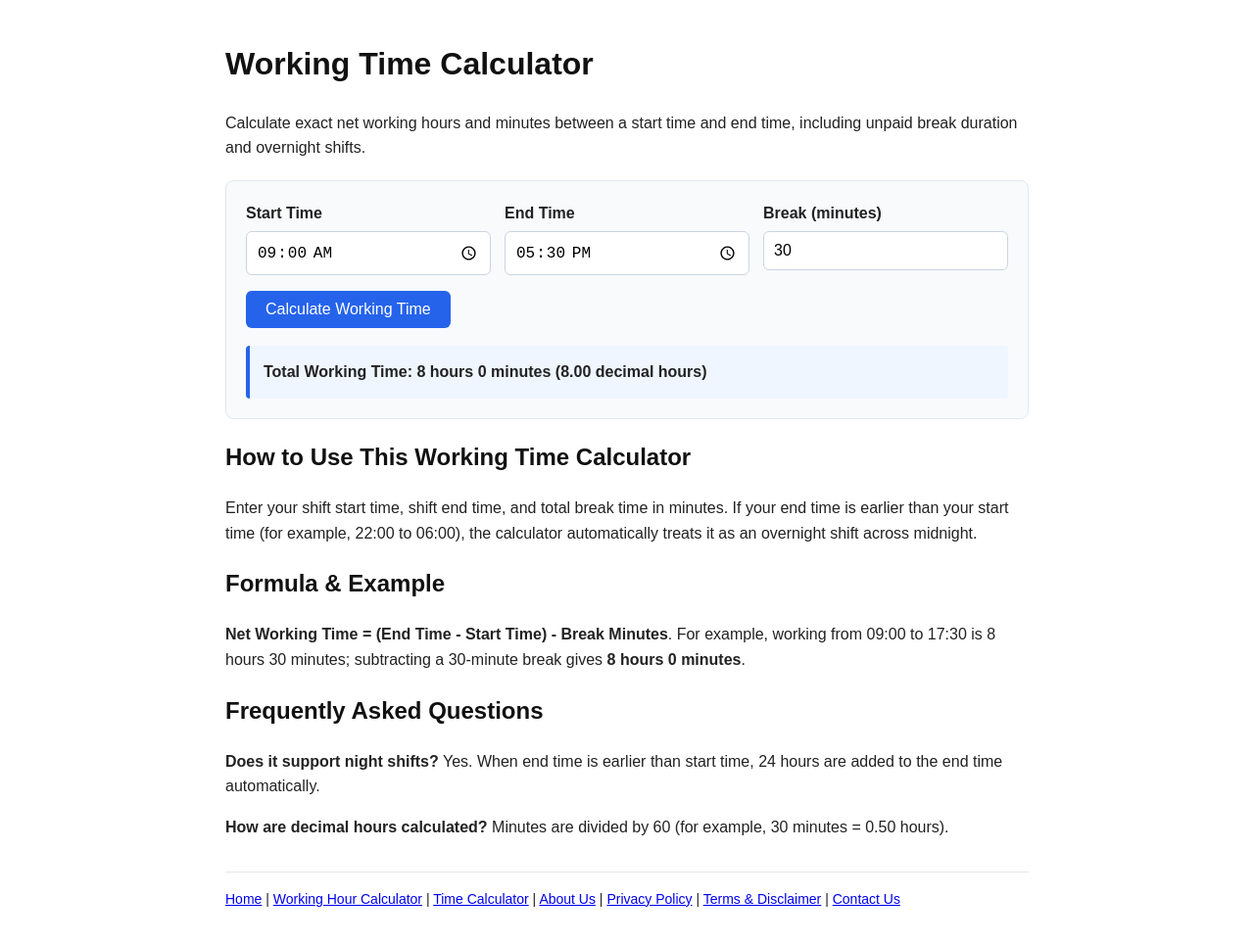
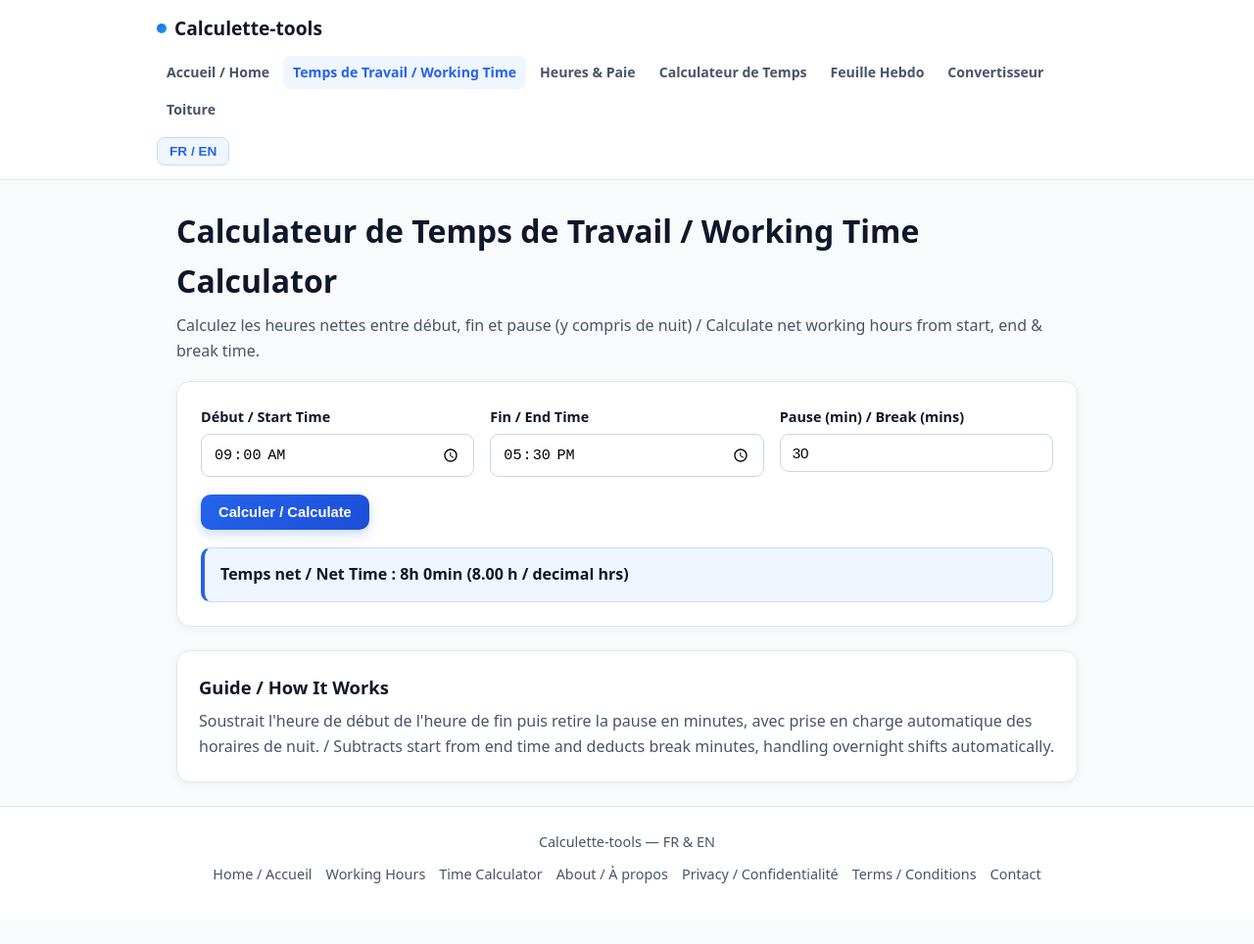
Before and after one commit to Alyasmalikit/calculette-tools, a plain HTML site: page working-time-calculator.html in a window 1280 px wide. Shown: the whole page at 98% size. After the commit the page ends 940 px from the top, so only its background shows below. Drawn offline with Linux system fonts and the light colour scheme.

Commit message:
Enhance bilingual support and styling for calculator
Updated the working time calculator to support bilingual functionality and improved styling.

```diff
--- a/working-time-calculator.html
+++ b/working-time-calculator.html
@@ -1,92 +1,124 @@
 <!DOCTYPE html>
-<html lang="en">
+<html lang="fr">
 <head>
-  <meta charset="UTF-8" />
-  <meta name="viewport" content="width=device-width, initial-scale=1.0" />
-  <title>Working Time Calculator | Calculette-tools</title>
+<meta charset="UTF-8">
+<meta name="viewport" content="width=device-width, initial-scale=1.0">
+<title>Working Time Calculator / Temps de Travail | Calculette-tools</title>
 <style>
-    body { font-family: Arial, sans-serif; line-height: 1.6; max-width: 820px; margin: 40px auto; padding: 0 20px; color: #222; }
-    h1, h2 { color: #111; }
-    .box { background: #f8fafc; border: 1px solid #e2e8f0; border-radius: 8px; padding: 20px; margin: 20px 0; }
-    .grid { display: grid; grid-template-columns: repeat(auto-fit, minmax(200px, 1fr)); gap: 14px; }
-    label { display: block; font-weight: bold; margin-bottom: 6px; }
-    input { width: 100%; padding: 10px; border: 1px solid #cbd5e1; border-radius: 6px; font-size: 1rem; box-sizing: border-box; }
-    button { margin-top: 16px; padding: 10px 20px; background: #2563eb; color: #fff; border: none; border-radius: 6px; font-size: 1rem; cursor: pointer; }
-    button:hover { background: #1d4ed8; }
-    .result { margin-top: 18px; padding: 14px; background: #eff6ff; border-left: 4px solid #2563eb; border-radius: 4px; font-weight: bold; }
-    .nav { margin-top: 32px; padding-top: 16px; border-top: 1px solid #e5e7eb; font-size: 14px; }
+  :root {
+    --bg: #f8fafc; --surface: #ffffff; --ink: #0f172a; --muted: #475569;
+    --border: #e2e8f0; --primary: #2563eb; --primary-dark: #1d4ed8;
+    --accent: #0ea5e9; --soft-blue: #eff6ff; --radius: 14px;
+    --shadow-sm: 0 2px 8px rgba(15, 23, 42, 0.05);
+  }
+  * { box-sizing: border-box; }
+  body { margin: 0; font-family: system-ui, -apple-system, "Segoe UI", Roboto, sans-serif; background: var(--bg); color: var(--ink); line-height: 1.6; }
+  .container { max-width: 960px; margin: 0 auto; padding: 0 20px; }
+  .site-header { position: sticky; top: 0; z-index: 20; background: rgba(255,255,255,0.95); backdrop-filter: blur(10px); border-bottom: 1px solid var(--border); }
+  .nav-bar { display: flex; align-items: center; justify-content: space-between; flex-wrap: wrap; gap: 12px; padding: 14px 0; }
+  .brand { font-weight: 800; font-size: 1.2rem; color: var(--ink); text-decoration: none; display: inline-flex; align-items: center; gap: 8px; }
+  .dot { width: 10px; height: 10px; border-radius: 50%; background: linear-gradient(135deg, var(--primary), var(--accent)); display: inline-block; }
+  .nav-right { display: flex; align-items: center; flex-wrap: wrap; gap: 10px; }
+  .nav-menu { display: flex; flex-wrap: wrap; gap: 4px; }
+  .nav-menu a { color: var(--muted); text-decoration: none; font-size: 0.88rem; font-weight: 600; padding: 6px 10px; border-radius: 8px; }
+  .nav-menu a:hover, .nav-menu a.active { color: var(--primary); background: var(--soft-blue); }
+  .lang-btn { background: var(--soft-blue); color: var(--primary); border: 1px solid #bfdbfe; padding: 6px 12px; border-radius: 8px; font-weight: 700; font-size: 0.85rem; cursor: pointer; }
+  .page-head { margin: 26px 0 18px; }
+  .page-head h1 { margin: 0 0 8px; font-size: clamp(1.5rem, 3vw, 2rem); }
+  .page-head p { margin: 0; color: var(--muted); }
+  .panel { background: var(--surface); border: 1px solid var(--border); border-radius: var(--radius); padding: 24px; box-shadow: var(--shadow-sm); margin-bottom: 24px; }
+  .row { display: grid; grid-template-columns: repeat(auto-fit, minmax(180px, 1fr)); gap: 16px; margin-bottom: 18px; }
+  label { display: block; font-size: 0.9rem; font-weight: 600; margin-bottom: 6px; }
+  input { width: 100%; padding: 10px 12px; border: 1px solid #cbd5e1; border-radius: 9px; font-size: 0.95rem; }
+  .btn { display: inline-flex; align-items: center; justify-content: center; background: linear-gradient(135deg, var(--primary), var(--primary-dark)); color: #fff; padding: 10px 18px; border-radius: 10px; font-size: 0.92rem; font-weight: 600; border: none; cursor: pointer; box-shadow: 0 4px 12px rgba(37, 99, 235, 0.25); }
+  .result-box { margin-top: 18px; padding: 14px 16px; background: var(--soft-blue); border: 1px solid #bfdbfe; border-left: 4px solid var(--primary); border-radius: 10px; font-weight: 700; }
+  .info-card { background: var(--surface); border: 1px solid var(--border); border-radius: var(--radius); padding: 22px; margin-bottom: 24px; box-shadow: var(--shadow-sm); }
+  .info-card h2 { margin: 0 0 8px; font-size: 1.15rem; }
+  .info-card p { margin: 0; color: var(--muted); }
+  .site-footer { border-top: 1px solid var(--border); background: var(--surface); padding: 24px 0 36px; text-align: center; font-size: 0.9rem; color: var(--muted); }
+  .footer-links { margin-top: 10px; display: flex; flex-wrap: wrap; justify-content: center; gap: 14px; }
+  .footer-links a { color: var(--muted); text-decoration: none; font-weight: 500; }
 </style>
 </head>
 <body>
-  <h1>Working Time Calculator</h1>
-  <p>Calculate exact net working hours and minutes between a start time and end time, including unpaid break duration and overnight shifts.</p>
 
-  <div class="box">
-    <div class="grid">
-      <div>
-        <label for="startTime">Start Time</label>
-        <input id="startTime" type="time" value="09:00" />
-      </div>
-      <div>
-        <label for="endTime">End Time</label>
-        <input id="endTime" type="time" value="17:30" />
-      </div>
-      <div>
-        <label for="breakMins">Break (minutes)</label>
-        <input id="breakMins" type="number" min="0" value="30" />
+<header class="site-header">
+  <div class="container nav-bar">
+    <a href="index.html" class="brand"><span class="dot"></span>Calculette-tools</a>
+    <div class="nav-right">
+      <nav class="nav-menu">
+        <a href="index.html">Accueil / Home</a>
+        <a href="working-time-calculator.html" class="active">Temps de Travail / Working Time</a>
+        <a href="working-hour-calculator.html">Heures &amp; Paie</a>
+        <a href="time-calculator.html">Calculateur de Temps</a>
+        <a href="feuille-hebdo.html">Feuille Hebdo</a>
+        <a href="convertisseur.html">Convertisseur</a>
+        <a href="toiture-croupe.html">Toiture</a>
+      </nav>
+      <button type="button" id="langToggle" class="lang-btn" onclick="switchLang()">FR / EN</button>
     </div>
   </div>
-    <button type="button" onclick="calcWorkingTime()">Calculate Working Time</button>
-    <div id="wtResult" class="result">Total Working Time: 8 hours 0 minutes (8.00 decimal hours)</div>
+</header>
+
+<main class="container">
+  <div class="page-head">
+    <h1>Calculateur de Temps de Travail / Working Time Calculator</h1>
+    <p>Calculez les heures nettes entre début, fin et pause (y compris de nuit) / Calculate net working hours from start, end &amp; break time.</p>
   </div>
 
-  <h2>How to Use This Working Time Calculator</h2>
-  <p>Enter your shift start time, shift end time, and total break time in minutes. If your end time is earlier than your start time (for example, 22:00 to 06:00), the calculator automatically treats it as an overnight shift across midnight.</p>
+  <section class="panel">
+    <div class="row">
+      <div><label for="startTime">Début / Start Time</label><input id="startTime" type="time" value="09:00"></div>
+      <div><label for="endTime">Fin / End Time</label><input id="endTime" type="time" value="17:30"></div>
+      <div><label for="breakMins">Pause (min) / Break (mins)</label><input id="breakMins" type="number" min="0" value="30"></div>
+    </div>
+    <button type="button" class="btn" onclick="calcWT()">Calculer / Calculate</button>
+    <div id="wtResult" class="result-box">Temps net / Net Time : 8h 0min (8.00 h / decimal hrs)</div>
+  </section>
 
-  <h2>Formula &amp; Example</h2>
-  <p><strong>Net Working Time = (End Time - Start Time) - Break Minutes</strong>. For example, working from 09:00 to 17:30 is 8 hours 30 minutes; subtracting a 30-minute break gives <strong>8 hours 0 minutes</strong>.</p>
+  <section class="info-card">
+    <h2>Guide / How It Works</h2>
+    <p>Soustrait l'heure de début de l'heure de fin puis retire la pause en minutes, avec prise en charge automatique des horaires de nuit. / Subtracts start from end time and deducts break minutes, handling overnight shifts automatically.</p>
+  </section>
+</main>
 
-  <h2>Frequently Asked Questions</h2>
-  <p><strong>Does it support night shifts?</strong> Yes. When end time is earlier than start time, 24 hours are added to the end time automatically.</p>
-  <p><strong>How are decimal hours calculated?</strong> Minutes are divided by 60 (for example, 30 minutes = 0.50 hours).</p>
-
-  <div class="nav">
-    <a href="index.html">Home</a> |
-    <a href="working-hour-calculator.html">Working Hour Calculator</a> |
-    <a href="time-calculator.html">Time Calculator</a> |
-    <a href="about.html">About Us</a> |
-    <a href="privacy.html">Privacy Policy</a> |
-    <a href="terms.html">Terms &amp; Disclaimer</a> |
-    <a href="contact.html">Contact Us</a>
+<footer class="site-footer">
+  <div class="container">
+    <div>Calculette-tools — FR &amp; EN</div>
+    <div class="footer-links">
+      <a href="index.html">Home / Accueil</a>
+      <a href="working-hour-calculator.html">Working Hours</a>
+      <a href="time-calculator.html">Time Calculator</a>
+      <a href="about.html">About / À propos</a>
+      <a href="privacy.html">Privacy / Confidentialité</a>
+      <a href="terms.html">Terms / Conditions</a>
+      <a href="contact.html">Contact</a>
     </div>
+  </div>
+</footer>
 
 <script>
-    function calcWorkingTime() {
-      const startVal = document.getElementById("startTime").value;
-      const endVal = document.getElementById("endTime").value;
-      const breakMins = Math.max(0, parseInt(document.getElementById("breakMins").value || "0", 10));
+  let mode = "both";
+  function switchLang() {
+    mode = mode === "both" ? "fr" : mode === "fr" ? "en" : "both";
+    document.getElementById("langToggle").textContent = mode === "both" ? "FR / EN" : mode.toUpperCase();
+    calcWT();
+  }
+  function calcWT() {
+    const sVal = document.getElementById("startTime").value;
+    const eVal = document.getElementById("endTime").value;
+    const brk = Math.max(0, parseInt(document.getElementById("breakMins").value || "0", 10));
     const out = document.getElementById("wtResult");
-
-      if (!startVal || !endVal) {
-        out.textContent = "Please enter both start time and end time.";
-        return;
-      }
-
-      const [sh, sm] = startVal.split(":").map(Number);
-      const [eh, em] = endVal.split(":").map(Number);
-
-      let startTotal = sh * 60 + sm;
-      let endTotal = eh * 60 + em;
-      if (endTotal < startTotal) {
-        endTotal += 24 * 60;
-      }
-
-      const netMins = Math.max(0, endTotal - startTotal - breakMins);
-      const hours = Math.floor(netMins / 60);
-      const mins = netMins % 60;
-      const decimalHours = (netMins / 60).toFixed(2);
-
-      out.textContent = `Total Working Time: ${hours} hours ${mins} minutes (${decimalHours} decimal hours)`;
+    if (!sVal || !eVal) { out.textContent = "Please enter start & end time / Saisissez début et fin."; return; }
+    const [sh, sm] = sVal.split(":").map(Number);
+    const [eh, em] = eVal.split(":").map(Number);
+    let sMin = sh * 60 + sm, eMin = eh * 60 + em;
+    if (eMin < sMin) eMin += 1440;
+    const net = Math.max(0, eMin - sMin - brk);
+    const h = Math.floor(net / 60), m = net % 60, dec = (net / 60).toFixed(2);
+    if (mode === "en") out.textContent = `Net Working Time: ${h} hours ${m} minutes (${dec} decimal hours)`;
+    else if (mode === "fr") out.textContent = `Temps de travail net : ${h} heures ${m} minutes (${dec} heures décimales)`;
+    else out.textContent = `Temps net / Net Time : ${h}h ${m}min (${dec} h / decimal hrs)`;
   }
 </script>
 </body>
```
Lines whose indentation alone changed are shown as unchanged.
